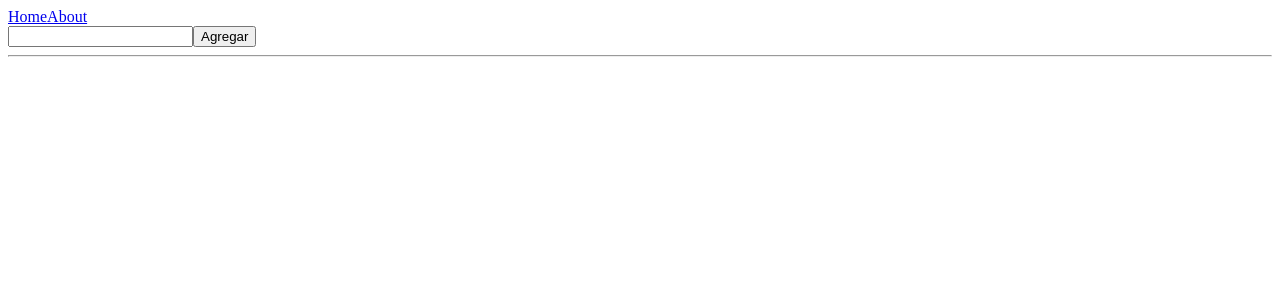
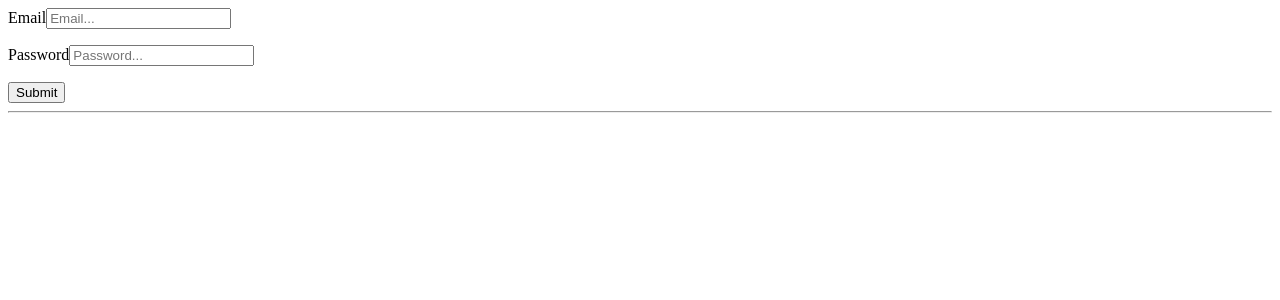
Before and after one commit to DevJohanR/integrador-soyhenry, a React (Vite) app: page / in a window 1280 px wide. Before the commit this address had no page. Shown: the top 300 px of the page. Built offline with nearby package versions, Linux system fonts and the light colour scheme.

Commit message:
FINALIZADO REACT-FORM- M2

```diff
--- a/src/App.jsx
+++ b/src/App.jsx
@@ -1,21 +1,49 @@
 import './App.css';
 import Cards from './components/Cards/Cards.jsx';
 import Navbar from './components/Navbar/Navbar.jsx';
-import { useState } from 'react';
+import { useState, useEffect } from 'react';
 import axios from 'axios';
-import { Route, Routes } from 'react-router-dom';
+import { Route, Routes, useLocation, useNavigate } from 'react-router-dom';
 import About from './components/About/About.jsx';
 import Detail from './components/Detail/Detail.jsx';
 import PATHROUTES from './helpers/PathRoutes.helpers.js';
+import Form from './components/Form/Form.jsx';
 
 
 function App() {
 
-   const [characters, setCharacters] = useState([])//[estado local, funcion que me cambia el estado local]
+   const { pathname } = useLocation();
 
+   const navigate = useNavigate();
+
+   const [characters, setCharacters] = useState([]);//[estado local, funcion que me cambia el estado local]
+
+   const [access, setAccess]= useState(false);
+
+   const EMAIL = 'johan@johan.com'
+   const PASSWORD = '123456'
+
+   function login(userData) {
+    console.log("Intentando iniciar sesión con:", userData); // Esto mostrará los datos que se están intentando usar para iniciar sesión
+
+    if (userData.password === PASSWORD && userData.email === EMAIL) {
+       console.log("Credenciales correctas, otorgando acceso..."); // Esto se mostrará si las credenciales son correctas
+       setAccess(true);
+       navigate('/home');
+    } else {
+       console.log("Credenciales incorrectas."); // Esto se mostrará si las credenciales no coinciden
+    }
+  }
+
+
+ useEffect(() => {
+  !access && navigate('/');
+}, [access]);
 // [characters, setCharacters] = [estado, funcion]
 //characters = estado
 //setCharacters = funcion
+
+
 
 const example = {
    id: 1,
@@ -61,8 +89,9 @@ function onSearch(id) {
 
    return (
       <div className='App'>
-         <Navbar onSearch={onSearch} />
+         {pathname !== '/' && <Navbar onSearch={onSearch} />}
           <Routes>
+          <Route path={PATHROUTES.LOGIN} element={<Form login={login} />} />
             <Route path={PATHROUTES.HOME} element={<Cards characters={characters} onClose={onClose} />} />
             <Route path={PATHROUTES.ABOUT} element={<About/>} />
             <Route path={PATHROUTES.DETAIL} element={<Detail/>} />
--- a/src/components/Card/Card.jsx
+++ b/src/components/Card/Card.jsx
@@ -6,9 +6,10 @@ export default function Card(props) {
       <div>
          <button onClick={()=> props.onClose(props.id)}>X</button>
 
-         <Link to={`/detail/${id}`}>
-         <h2>{props.name} </h2>
-         </Link>
+         <Link to={`/detail/${props.id}`}>
+  <h2>{props.name} </h2>
+</Link>
+
 
          <h2>{props.status} </h2>
          <h2>{props.species} </h2>
--- /dev/null
+++ b/src/components/Form/Form.jsx
@@ -0,0 +1,60 @@
+import React from 'react'
+import { useState } from 'react'
+import validator from './validator'
+
+const Form = (props) => {
+
+  const { login } = props
+
+  const [errors, setErrors] = useState({})
+
+    const [userData, setUserData] = useState({
+        email: '',
+        password: ''
+      })
+      //DEBEMOS CONECTAR EL ESTADO CON LOS INPUTS
+
+      const handleChange = (e) =>{
+
+       setErrors(validator({...userData, [e.target.name]: e.target.value}))
+
+        setUserData({...userData, [e.target.name]: e.target.value})
+        console.log(userData)
+      }
+
+      const handleSubmit  = (e) =>{
+        e.preventDefault()
+        login(userData)
+      }
+
+  return (
+    <div>
+        <form onSubmit={handleSubmit}>
+            <div>
+                <label htmlFor="">Email</label>
+                <input type="text" placeholder='Email...' name='email' value={userData.email} onChange={handleChange} /> {/*LOS CONECTAMOS CON: VALUE */}
+                {errors.e1 ?(
+                  <p>{errors.e1} </p>
+                ): errors.e2 ? (
+                  <p>{errors.e2} </p>
+                ):(
+                  <p>{errors.e3} </p>
+                ) }
+            </div>
+            <div>
+                <label htmlFor="">Password</label>
+                <input type="password" placeholder='Password...' name='password' value={userData.password} onChange={handleChange} />
+                {errors.p1 ? (
+                       <p>{errors.p1} </p>
+                ): (
+                  <p>{errors.p2} </p>
+                )
+              }
+            </div>
+            <button>Submit</button>
+        </form>
+    </div>
+  )
+}
+
+export default Form
--- /dev/null
+++ b/src/components/Form/validator.js
@@ -0,0 +1,28 @@
+const validator = (data) =>{
+let errors = {}
+
+if(!data.email){
+    errors.e2 = 'Ingresa un email'
+}
+
+if(!data.email.includes('@')){
+    errors.e1 = 'Ingresa un email valido'
+}
+
+if(data.email.length > 35){
+    errors.e3= 'Debe tener menos de 36 caracteres'
+}
+
+if(!/\d/.test(data.password)){
+    errors.p1 = 'Al menos un numero'
+}
+
+if(data.password.length < 6 ||  data.password.length > 10 ){
+    errors.p2 = 'Debe tener mas de 6 y menos de 10 caracteres'
+}
+
+return errors;
+
+}
+
+export default validator;
--- a/src/helpers/PathRoutes.helpers.js
+++ b/src/helpers/PathRoutes.helpers.js
@@ -1,4 +1,5 @@
 const PATHROUTES = {
+    LOGIN: '/',
     HOME: '/home',
     ABOUT: '/about',
     DETAIL: '/detail/:id'
```
Also changed, not shown: readmes/forms/README.md (added).
